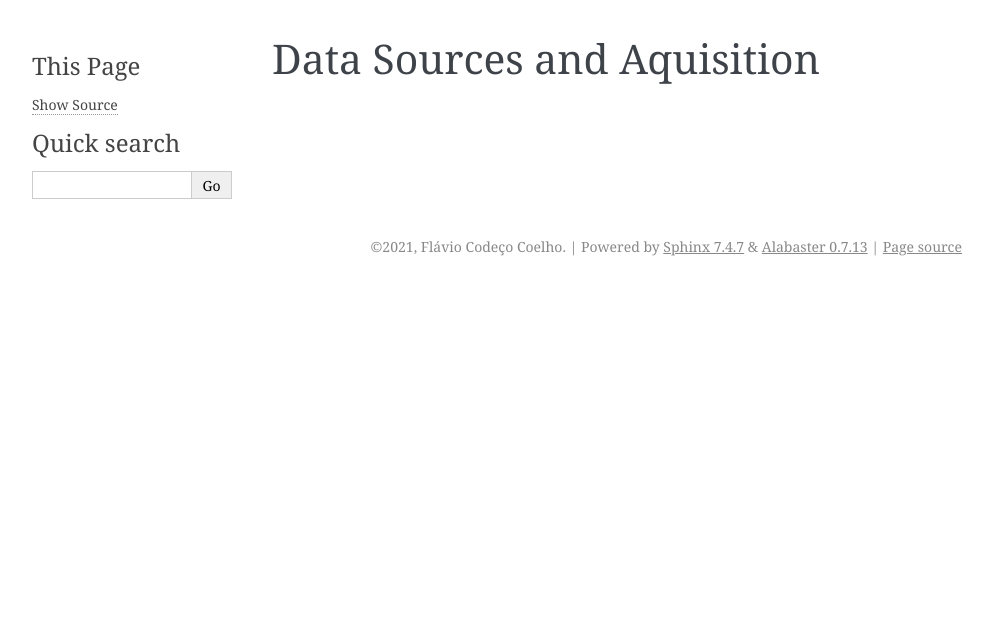
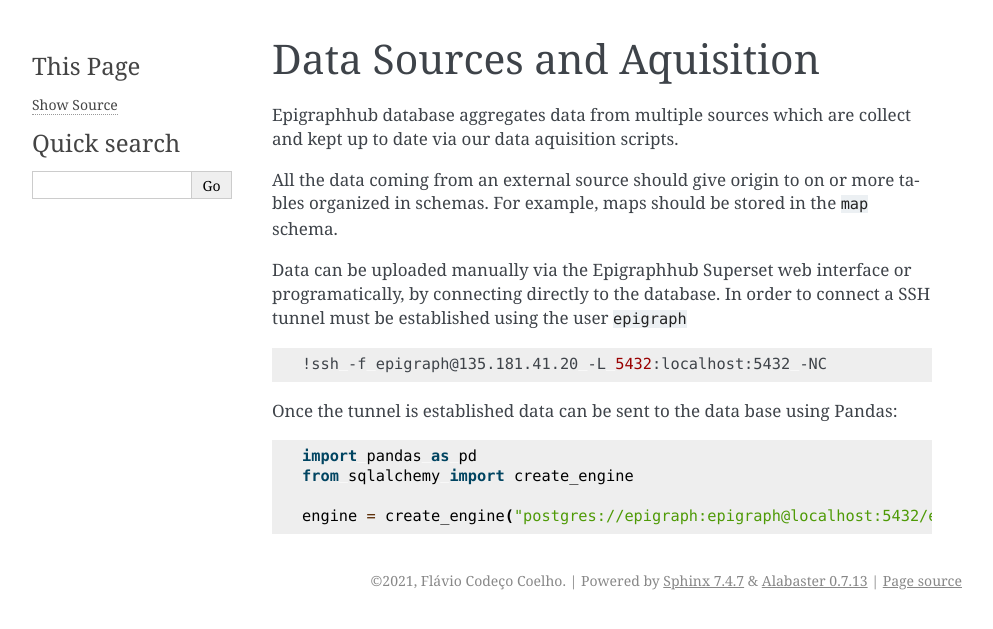
Before and after one commit to thegraphnetwork/EpiGraphHub, a Sphinx documentation site: the page built from Documentation/datasources.md, in a window 1280 px wide. Shown: the top 629 px of the page, without its empty margins (148-1141 px from the left). Built offline with Sphinx 7.4.7, drawn with Linux system fonts in a browser that asks for light colours.

Commit message:
Update datasources.md
Added initial instructions to upload data.

````diff
--- a/Documentation/datasources.md
+++ b/Documentation/datasources.md
@@ -1 +1,19 @@
 # Data Sources and Aquisition
+Epigraphhub database aggregates data from multiple sources which are collect and kept up to date via our data aquisition scripts.
+
+All the data coming from an external source should give origin to on or more tables organized in schemas. For example, maps should be stored in the `map` schema.
+
+Data can be uploaded manually via the Epigraphhub Superset web interface or programatically, by connecting directly to the database. In order to connect a SSH tunnel must be established using the user `epigraph`
+
+```bash
+!ssh -f epigraph@135.181.41.20 -L 5432:localhost:5432 -NC
+```
+
+Once the tunnel is established data can be sent to the data base using Pandas:
+
+```python
+import pandas as pd
+from sqlalchemy import create_engine
+
+engine = create_engine("postgres://epigraph:epigraph@localhost:5432/epigraphhub")
+```
````
